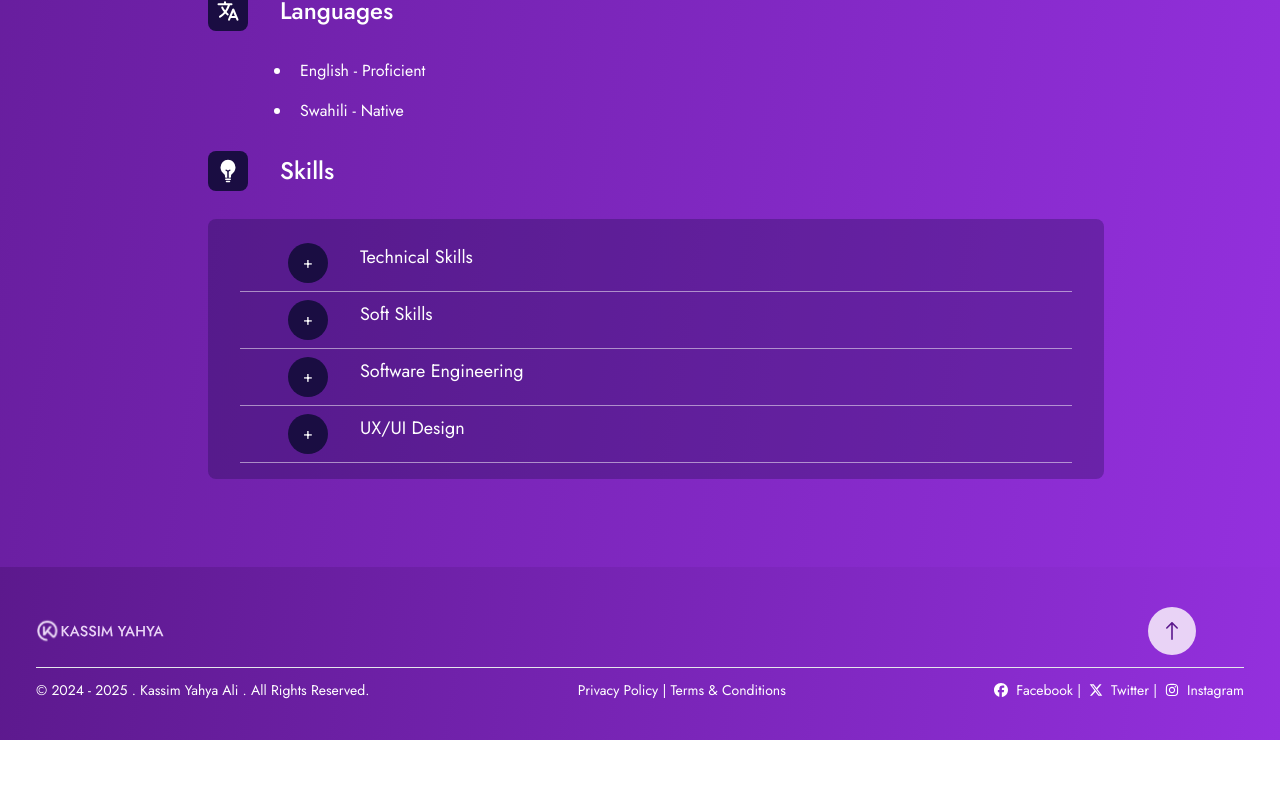
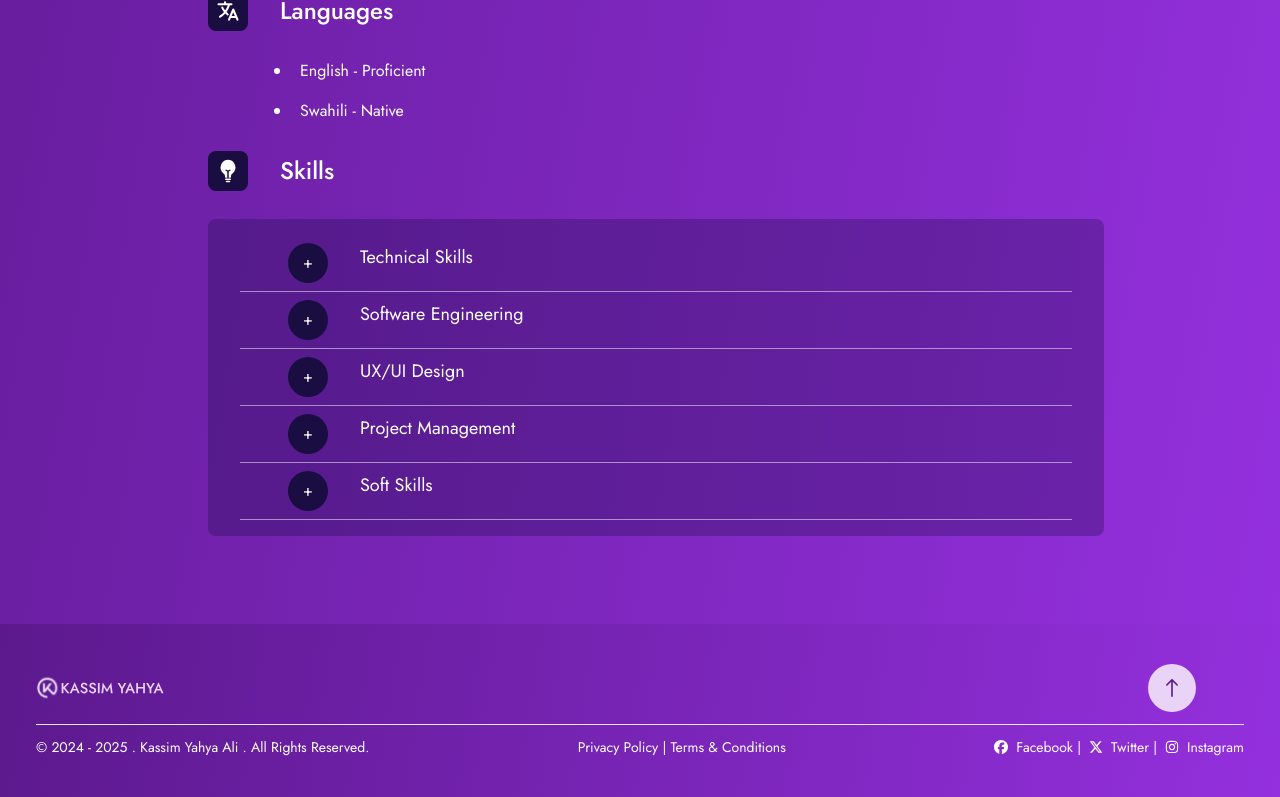
Before and after one commit to DivineLeafBird/portfolio, a React (Vite) app: page /resume in a window 1280 px wide. Shown: the part 2373-3170 px from the top of the page. Before the commit the page ends 3113 px from the top, so only its background shows below. Built offline with nearby package versions, Linux system fonts and the light colour scheme.

Commit message:
feat: Revise skillsWallet structure to enhance organization and clarity of skills categories

```diff
--- a/src/data/skillsWallet.js
+++ b/src/data/skillsWallet.js
@@ -23,32 +23,9 @@ const skillsWallet = [
       { name: "Microsoft Office Suite & Google Workspace Suite" },
     ],
   },
+
   {
     id: 2,
-    title: "Soft Skills",
-    skills: [
-      { name: "Effective Communication (Technical & Non-Technical)" },
-      { name: "Attention to Detail" },
-      { name: "Adaptability & Flexibility" },
-      { name: "Documentation and Reporting" },
-      { name: "Continuous Learning & Self-Motivation" },
-      { name: "Time Management" },
-      { name: "Leadership" },
-      { name: "Problem Solving" },
-      { name: "Team Collaboration" },
-      { name: "Analytical Thinking" },
-      { name: "Creativity" },
-      { name: "Emotional Intelligence" },
-      { name: "Conflict Resolution" },
-      { name: "Negotiation" },
-      { name: "Social Awareness" },
-      { name: "Critical Thinking" },
-      { name: "Decision Making" },
-      { name: "Learning Agility" },
-    ],
-  },
-  {
-    id: 3,
     title: "Software Engineering ",
     skills: [
       { name: "Frontend Development (HTML, CSS, JavaScript)" },
@@ -75,17 +52,9 @@ const skillsWallet = [
       { name: "Software Development Lifecycle (SDLC) Understanding" },
     ],
   },
-  // {
-  //   id: 4,
-  //   title: "Project Management Skills",
-  //   skills: [
-  //     { name: "Team Spirit & Collaboration Tools" },
-  //     { name: "Agile Methodologies & Scrum" },
-  //     { name: "Project Management Tools (Jira, Trello)" },
-  //   ],
-  // },
+
   {
-    id: 5,
+    id: 3,
     title: "UX/UI Design",
     skills: [
       { name: "User Research & Analysis" },
@@ -99,6 +68,39 @@ const skillsWallet = [
       { name: "Accessibility Standards (WCAG)" },
     ],
   },
+  {
+    id: 4,
+    title: "Project Management",
+    skills: [
+      { name: "Team Spirit & Collaboration Tools" },
+      { name: "Agile Methodologies & Scrum" },
+      { name: "Project Management Tools (Jira, Trello)" },
+    ],
+  },
+  {
+    id: 5,
+    title: "Soft Skills",
+    skills: [
+      { name: "Effective Communication (Technical & Non-Technical)" },
+      { name: "Attention to Detail" },
+      { name: "Adaptability & Flexibility" },
+      { name: "Documentation and Reporting" },
+      { name: "Continuous Learning & Self-Motivation" },
+      { name: "Time Management" },
+      { name: "Leadership" },
+      { name: "Problem Solving" },
+      { name: "Team Collaboration" },
+      { name: "Analytical Thinking" },
+      { name: "Creativity" },
+      { name: "Emotional Intelligence" },
+      { name: "Conflict Resolution" },
+      { name: "Negotiation" },
+      { name: "Social Awareness" },
+      { name: "Critical Thinking" },
+      { name: "Decision Making" },
+      { name: "Learning Agility" },
+    ],
+  },
 ];
 
 export default skillsWallet;
```
